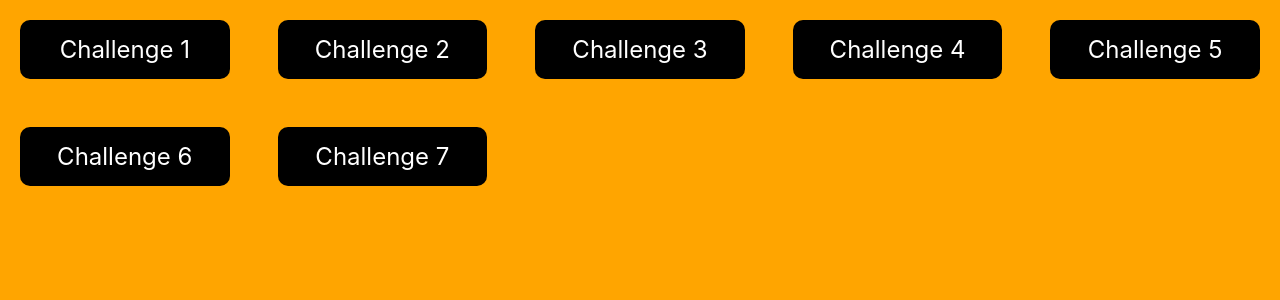
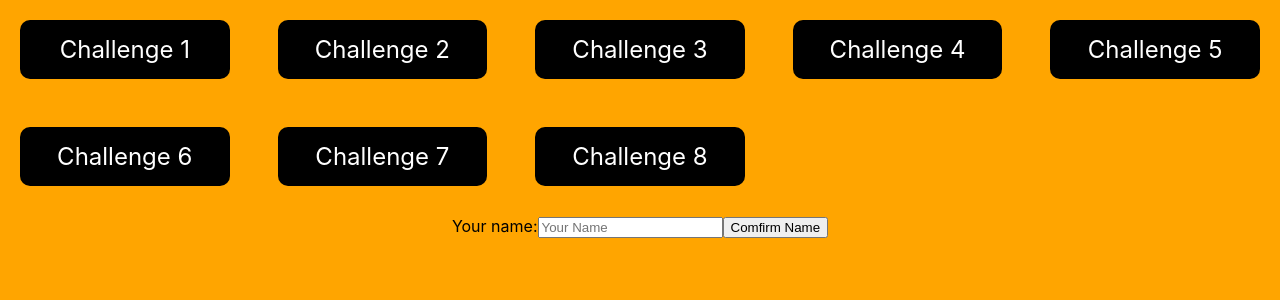
Before and after one commit to wesleycremonini/challenges, a React (Create React App) app in the folder challenges/: page / in a window 1280 px wide. Shown: the top 300 px of the page. Built offline with nearby package versions, Linux system fonts and the light colour scheme.

Commit message:
Challenge 8 added
User name working

```diff
--- a/challenges/src/App.js
+++ b/challenges/src/App.js
@@ -1,4 +1,4 @@
-import React from 'react';
+import React, { createContext, useState } from 'react';
 
 //Components
 import Home from './components/Home'
@@ -10,18 +10,21 @@ import Challenges from './components/ChallengeList/Challenges'
 // Routing
 import { BrowserRouter as Router, Route } from 'react-router-dom';
 
-
+export const UserContext = createContext();
 
 function App() {
+  const [name, setName] = useState('Name');
 
   return (
     <Router>
+      <UserContext.Provider value={{name, setName}}>
         <Route exact path='/'> <Home/> </Route>
         {Challenges.map(chall => (
           <Route exact path={`/challenge/${chall.id}`}>
             <Chall ChallTitle={chall.title} ChallCode={chall.jsx} key={chall.id} ChallID={chall.id}/>
           </Route>
         ))}
+      </UserContext.Provider>
     </Router>
   );
 }
--- /dev/null
+++ b/challenges/src/components/ChallengeList/Challenge8.js
@@ -0,0 +1,14 @@
+import React,{ useContext } from 'react';
+
+//Context
+import { UserContext } from '../../App'
+
+function Challenge8() {
+    const user = useContext(UserContext);
+
+    return (
+        <p>Your name is: {user.name}</p>
+    );
+};
+
+export default Challenge8;
--- a/challenges/src/components/ChallengeList/Challenges.js
+++ b/challenges/src/components/ChallengeList/Challenges.js
@@ -5,6 +5,7 @@ import Challenge4 from './Challenge4'
 import Challenge5 from './Challenge5'
 import Challenge6 from './Challenge6'
 import Challenge7 from './Challenge7'
+import Challenge8 from './Challenge8'
 
 
 const Challenges = [
@@ -15,6 +16,7 @@ const Challenges = [
     {title: 'Adding Numbers' , jsx:<Challenge5 /> , id: 5},
     {title: 'Move a Box' , jsx:<Challenge6 /> , id: 6},
     {title: 'Create Reusable Components' , jsx:<Challenge7 /> , id: 7},
+    {title: 'Global State useContext' , jsx:<Challenge8 /> , id: 8},
 ]
 
 export default Challenges;
--- a/challenges/src/components/Home/Home.styles.js
+++ b/challenges/src/components/Home/Home.styles.js
@@ -17,3 +17,10 @@ export const Links = styled.div`
         padding: 15px;
     }
 `;
+
+export const Name = styled.div`
+    margin: auto;
+    margin-top: 30px;
+    text-align: center;
+
+`;
--- a/challenges/src/components/Home/index.js
+++ b/challenges/src/components/Home/index.js
@@ -1,4 +1,4 @@
-import React from "react";
+import React, { useContext, useEffect } from "react";
 
 import { Link } from "react-router-dom";
 
@@ -6,15 +6,32 @@ import { Link } from "react-router-dom";
 import Challenges from "../ChallengeList/Challenges";
 
 //Styles
-import { Links } from './Home.styles.js'
+import { Links, Name } from './Home.styles.js'
+
+//Context
+import { UserContext } from '../../App'
 
 function Home() {
+    const user = useContext(UserContext);
+
+    function userName() {
+        const nameInput = document.getElementById('nameInput').value
+        user.setName(nameInput)
+    };
+
     return (
-        <Links>
-            {Challenges.map(chall => (
-                <Link to={'/challenge/' + chall.id} key={chall.id}>Challenge {chall.id}</Link>
-            ))}
-        </Links>
+        <>
+            <Links>
+                {Challenges.map(chall => (
+                    <Link to={'/challenge/' + chall.id} key={chall.id}>Challenge {chall.id}</Link>
+                ))}
+            </Links>
+            <Name>
+                <label>Your name:</label>
+                <input id='nameInput' placeholder='Your Name' type='text'/>
+                <button onClick={userName}>Comfirm Name</button>
+            </Name>
+        </>
     )
 }
 
```
Lines whose indentation alone changed are shown as unchanged.
